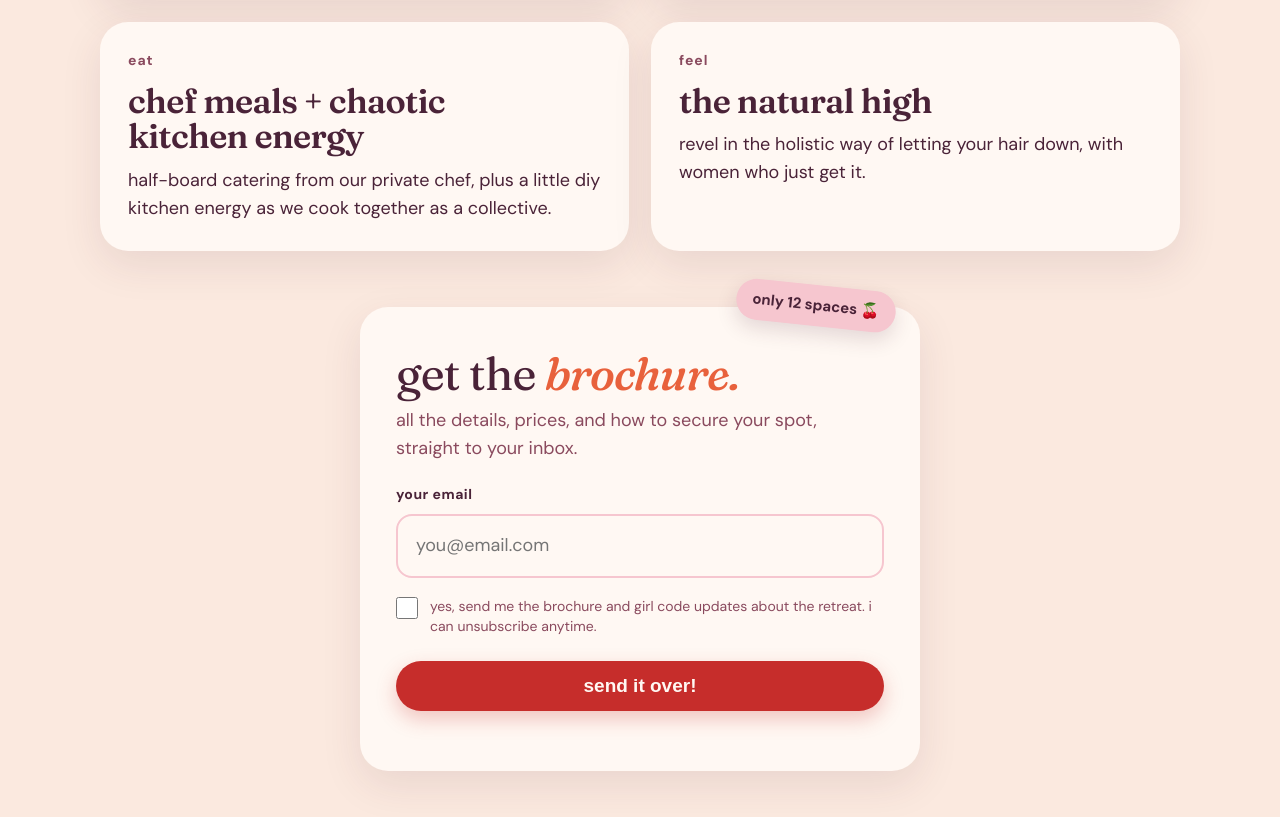
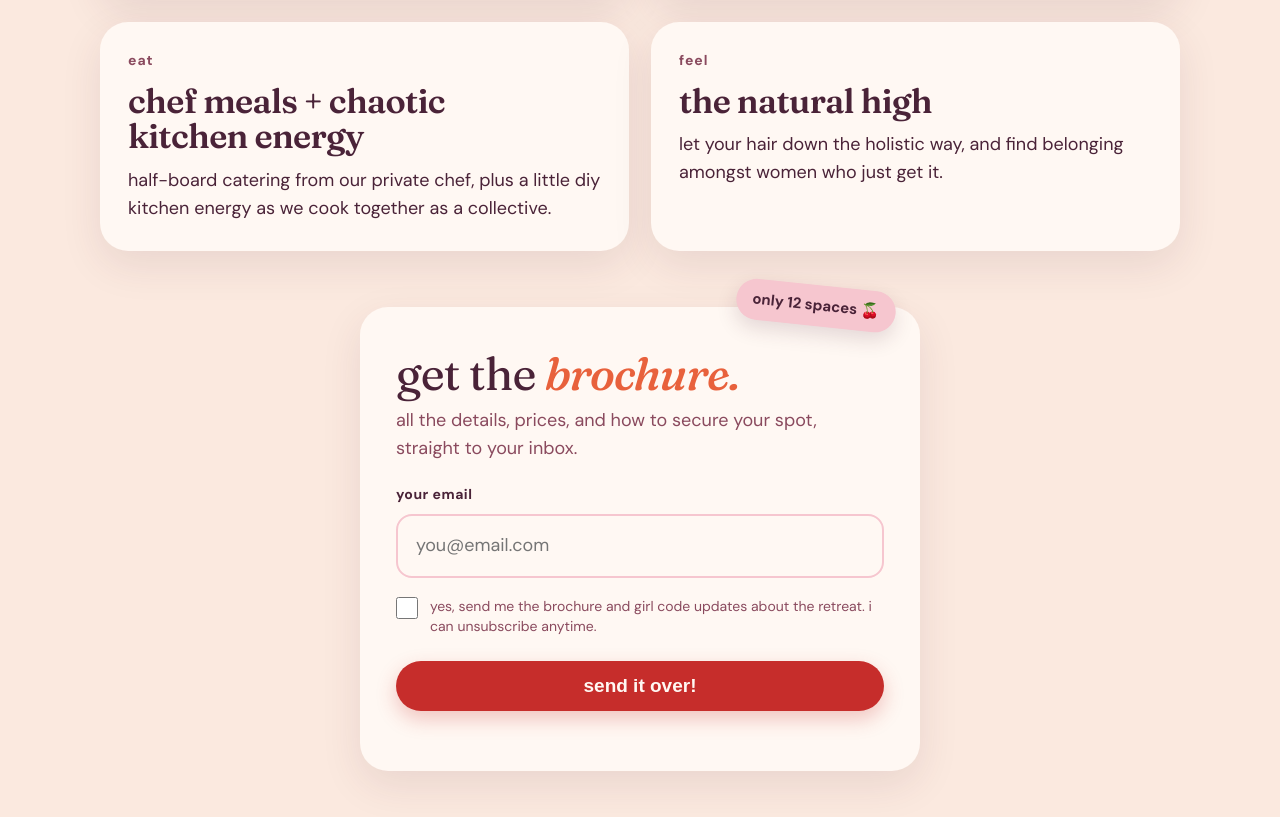
Before and after one commit to afaraday-online/girl-code-website, a plain HTML site: page retreat.html in a window 1280 px wide. Shown: the part 2901-3718 px from the top of the page. Drawn offline with Linux system fonts and the light colour scheme; no server answers.

Commit message:
retreat.html

```diff
--- a/retreat.html
+++ b/retreat.html
@@ -85,7 +85,7 @@
       <div class="card"><span class="card__meta">move</span><h3>cacao, yoga + somatic dance</h3><p>cacao circles, element-inspired yoga flows and dancing like nobody's watching (they are, and they're joining in).</p></div>
       <div class="card"><span class="card__meta">rest</span><h3>poolside lounging</h3><p>sun on your skin, a book you won't finish and laughter that makes your belly hurt.</p></div>
       <div class="card"><span class="card__meta">eat</span><h3>chef meals + chaotic kitchen energy</h3><p>half-board catering from our private chef, plus a little diy kitchen energy as we cook together as a collective.</p></div>
-      <div class="card"><span class="card__meta">feel</span><h3>the natural high</h3><p>revel in the holistic way of letting your hair down, with women who just get it.</p></div>
+      <div class="card"><span class="card__meta">feel</span><h3>the natural high</h3><p>let your hair down the holistic way, and find belonging amongst women who just get it.</p></div>
     </div>
     <div id="brochure" style="margin-top:56px">
     <div class="wl__card rt-form">
```
